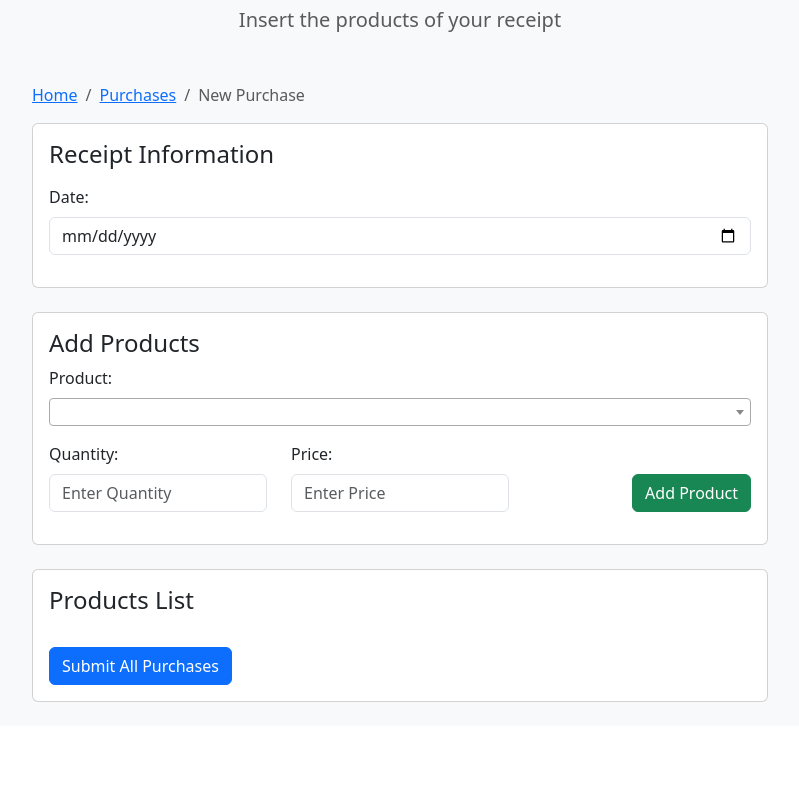
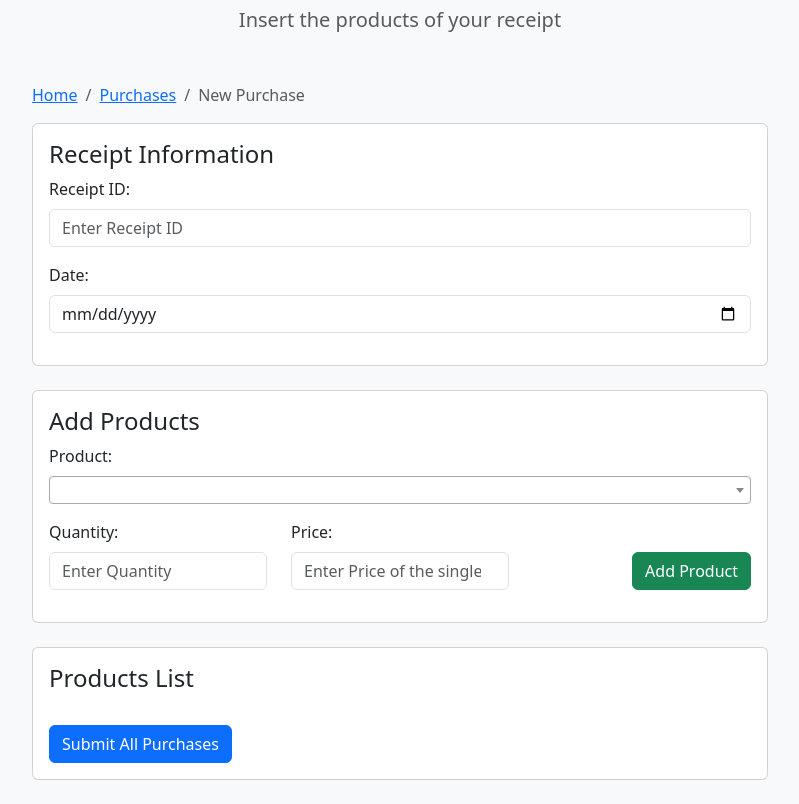
Before and after one commit to daniele-bnm/my_health_app, a Flask app: template health_app/templates/app_dir/new_purchase.html in a window 1280 px wide. Shown: the part 174-978 px from the top of the page, without its empty margins (240-1039 px from the left). Before the commit the page ends 876 px from the top, so only its background shows below. Run offline with Flask 3, Linux system fonts and the light colour scheme; the template is opened without the code that fills it: values that come from a table or form of the project are taken from there, others are empty; some libraries are stand-ins or nearby versions.

Commit message:
Added ReceiptId, added more security checks, added deletions of products already in the list, fixed known issues

```diff
--- a/health_app/templates/app_dir/new_purchase.html
+++ b/health_app/templates/app_dir/new_purchase.html
@@ -27,8 +27,8 @@
                 <h4 class="card-title">Receipt Information</h4>
                     {{ form.hidden_tag() }}
                     <div class="mb-3">
-                        {{ form.purchase_id.label(class="form-label") }}
-                        {{ form.purchase_id(class="form-control", placeholder="Enter Receipt ID", id="form-purchase_id") }}
+                        {{ form.receipt_id.label(class="form-label") }}
+                        {{ form.receipt_id(class="form-control", placeholder="Enter Receipt ID", id="form-receipt_id") }}
                         <div class="invalid-feedback">Please enter a valid purchase ID.</div>
                     </div>
                     <div class="mb-3">
@@ -59,7 +59,7 @@
                     </div>
                     <div class="col-md-4 mb-3">
                         {{ form.price.label(class="form-label") }}
-                        {{ form.price(class="form-control", placeholder="Enter Price", id="form-price") }}
+                        {{ form.price(class="form-control", placeholder="Enter Price of the single item", id="form-price") }}
                         <div class="invalid-feedback">Please enter a valid price.</div>
                     </div>
                     <div class="col-md-4 mb-3 align-self-end d-flex justify-content-end">
@@ -85,6 +85,8 @@
     </div>
 </div>
 
+{% include 'modal.html' %}
+
 <script>
     $(document).ready(function() {
         $('.select2').select2();
@@ -92,59 +94,88 @@
         let products = [];
 
         // Handle adding a product
-        $('#submit_product').click(
+        $('#submit_product').on('click',
             function() {
+            let form = $('#purchaseForm')[0];
+            if (form.checkValidity() === false) {
+                form.classList.add('was-validated');
+                return;
+            }
+
             let productId = $('#form-product').val();
-                let productText = $('#form-product option:selected').text();  //selected product name
-                let quantity = $('#form-quantity').val();
-                let price = $('#form-price').val();
+            let productText = $('#form-product option:selected').text();  // selected product name
+            let quantity = $('#form-quantity').val().trim();
+            let price = ( $('#form-price').val().trim() * 1.0 ).toFixed(2);
 
-                // Validate the fields
-                if (!productId || quantity <= 0 || price < 0) {
-                    alert("Please fill in all fields correctly.");
-                // Check if the product is already in the list
-                } else if(products.some(product => product.product_id === productId)) {
-                    alert("Product already added.");
+            // Reset validation feedback
+            form.classList.remove('was-validated');
+
+            // Validate and add product to the list
+            if(products.some(product => product.product_id === productId)) {
+                alert('Product already added');
             } else {
                 products.push({
                     product_id: productId,
                     product_name: productText,
                     quantity: quantity,
-                        price: price
+                    price: price * quantity
                 });
 
                 $('#productsList').append(`
-                        <li class="list-group-item">
+                    <li class="list-group-item" id="${productId}">
                         ${productText}: ${quantity} units x ${price}€
+                        <button type="button" class="btn btn-sm btn-outline-danger float-end" id="delete-btn-${productId}">
+                            <i class="bi bi-trash"></i>
+                        </button>
                     </li>
                 `);
+
+                $(`#delete-btn-${productId}`).on('click', function() {
+                    deleteProductFromList(productId);
+                });
 
                 // Clear the input fields
                 $('#form-quantity').val('');
                 $('#form-price').val('');
             }
+        });
 
-
+        function deleteProductFromList(productId) {
+            products = products.filter(product => product.product_id !== productId);
+            $(`#${productId}`).remove();
         }
-        );
 
         // Handle final form submission
-        $('#submit_all').click(function() {
-            // Get purchase ID and date
-            let purchaseId = $('#form-purchase_id').val();
-            let date = $('#form-date').val();
+        $('#submit_all').on('click',
+            function() {
+                $('#form-receipt_id').removeClass('is-invalid');
+                $('#form-date').removeClass('is-invalid');
 
-            if (!purchaseId || !date || products.length === 0) {
-                alert("Please fill in all fields and add at least one product.");
-                return;
+                let receiptId = $('#form-receipt_id').val().trim();
+                let date = $('#form-date').val().trim();
+                let isValid = true;
+
+                if (!receiptId) {
+                    $('#form-receipt_id').addClass('is-invalid');
+                    isValid = false;
                 }
 
-            // Send data to server via POST request
+                if (!date) {
+                    $('#form-date').addClass('is-invalid');
+                    isValid = false;
+                }
+
+                if (products.length === 0) {
+                    alert('Please add at least one product');
+                    isValid = false;
+                }
+
+                if (isValid) {
                     $.ajax({
                         url: "{{ url_for('submit_purchase') }}",
                         method: "POST",
                         data: {
-                    purchase_id: purchaseId,
+                            receipt_id: receiptId,
                             date: date,
                             products: JSON.stringify(products)
                         },
@@ -152,9 +183,10 @@
                             window.location.href = "{{ url_for('purchases_page') }}";
                         },
                         error: function(error) {
-                    alert('Error submitting purchase. Please try again.');
+                            alert('Error submitting purchase: ' + error.responseText);
                         }
                     });
+                }
             });
     });
 </script>
```
Lines whose indentation alone changed are shown as unchanged.
